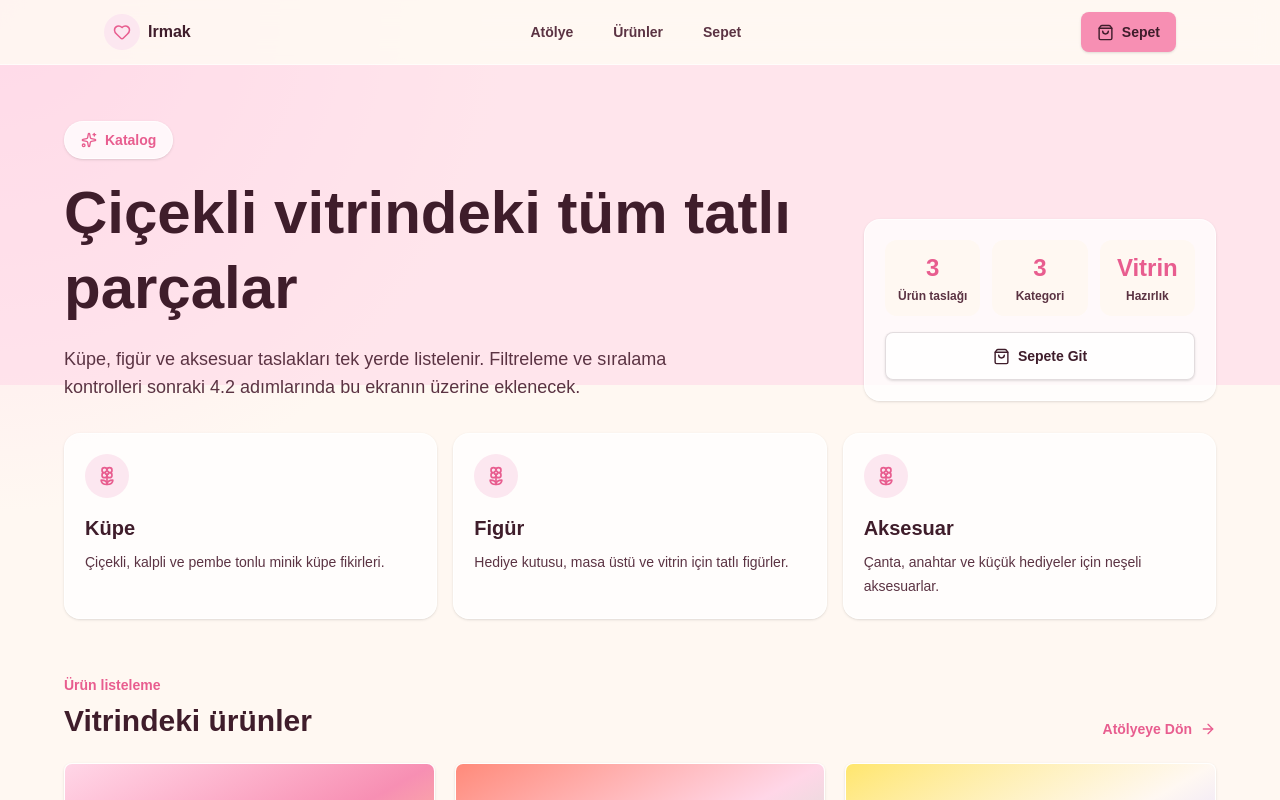
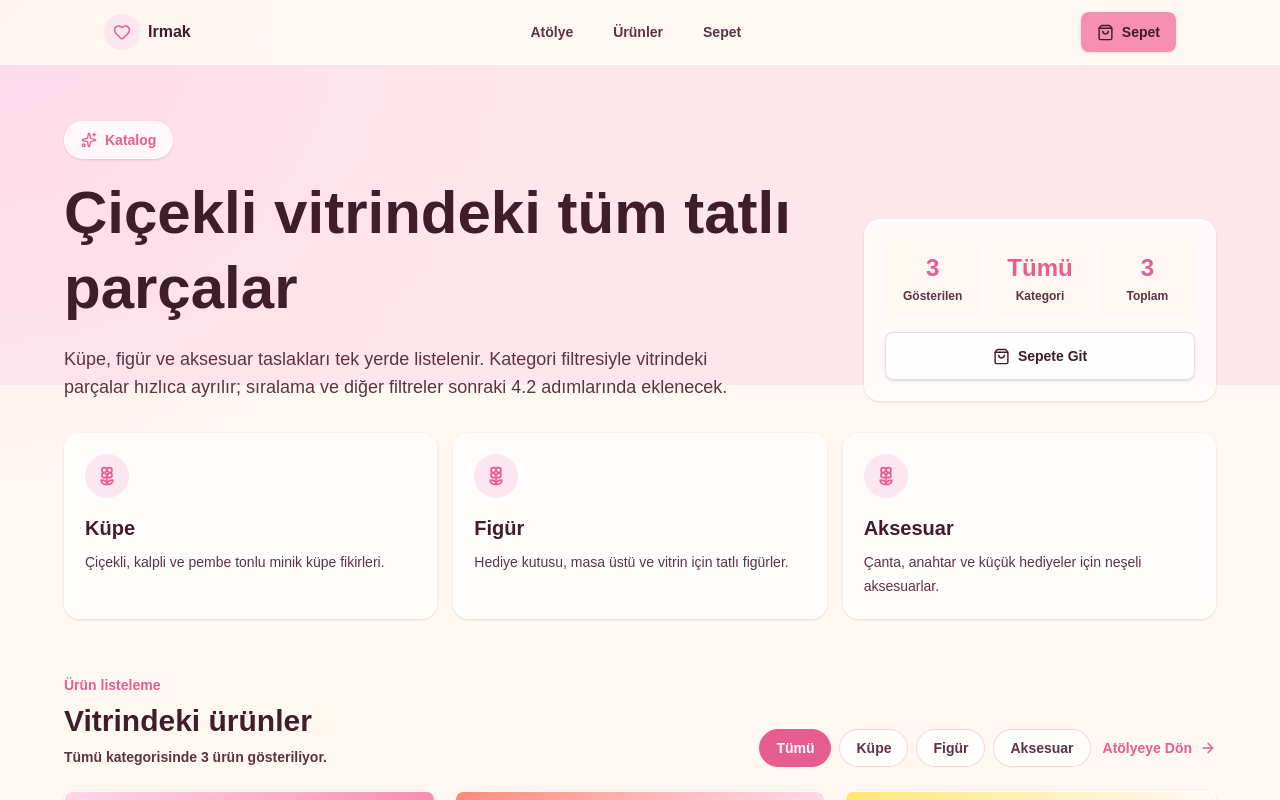
Before and after one commit to emir-ertunc/Irmak-Web, a Next.js app: page /urunler in a window 1280 px wide. Shown: the top 800 px of the page. Built offline with nearby package versions, Linux system fonts and the light colour scheme.

Commit message:
Faz 4.2 kategori filtresini ekle

```diff
--- a/src/app/(shop)/urunler/page.tsx
+++ b/src/app/(shop)/urunler/page.tsx
@@ -4,33 +4,85 @@ import { ProductCard } from "@/components/shop/product-card";
 import { LinkButton } from "@/components/ui/button";
 import { previewProducts } from "@/lib/catalog/preview-products";
 
-const catalogHighlights = [
-  { label: "Ürün taslağı", value: previewProducts.length.toString() },
-  { label: "Kategori", value: "3" },
-  { label: "Hazırlık", value: "Vitrin" }
-];
-
 const catalogCategories = [
   {
     description: "Çiçekli, kalpli ve pembe tonlu minik küpe fikirleri.",
+    href: "/urunler?kategori=kupe",
+    slug: "kupe",
     title: "Küpe"
   },
   {
     description: "Hediye kutusu, masa üstü ve vitrin için tatlı figürler.",
+    href: "/urunler?kategori=figur",
+    slug: "figur",
     title: "Figür"
   },
   {
     description: "Çanta, anahtar ve küçük hediyeler için neşeli aksesuarlar.",
+    href: "/urunler?kategori=aksesuar",
+    slug: "aksesuar",
     title: "Aksesuar"
   }
 ];
 
-export default function CatalogPage() {
+const categoryFilters = [
+  { href: "/urunler", slug: "tum", title: "Tümü" },
+  ...catalogCategories.map(({ href, slug, title }) => ({ href, slug, title }))
+];
+
+function normalizeCategory(value?: string | string[]) {
+  const category = Array.isArray(value) ? value[0] : value;
+
+  if (!category) {
+    return "tum";
+  }
+
+  return categoryFilters.some((filter) => filter.slug === category)
+    ? category
+    : "tum";
+}
+
+function normalizeProductCategory(category: string) {
+  return category
+    .toLocaleLowerCase("tr-TR")
+    .replace("ü", "u")
+    .replace("ğ", "g")
+    .replace("ı", "i")
+    .replace("ş", "s")
+    .replace("ö", "o")
+    .replace("ç", "c");
+}
+
+type CatalogPageProps = {
+  searchParams?: Promise<{
+    kategori?: string | string[];
+  }>;
+};
+
+export default async function CatalogPage({ searchParams }: CatalogPageProps) {
+  const params = await searchParams;
+  const activeCategory = normalizeCategory(params?.kategori);
+  const activeCategoryLabel =
+    categoryFilters.find((filter) => filter.slug === activeCategory)?.title ??
+    "Tümü";
+  const visibleProducts =
+    activeCategory === "tum"
+      ? previewProducts
+      : previewProducts.filter(
+          (product) =>
+            normalizeProductCategory(product.category) === activeCategory
+        );
+  const catalogHighlights = [
+    { label: "Gösterilen", value: visibleProducts.length.toString() },
+    { label: "Kategori", value: activeCategoryLabel },
+    { label: "Toplam", value: previewProducts.length.toString() }
+  ];
+
   return (
     <main className="w-full max-w-full overflow-hidden">
       <section className="relative isolate px-6 py-10 sm:px-10 sm:py-14">
         <div className="absolute inset-x-0 top-0 -z-10 h-80 bg-[#FFD6E7]/55" />
-        <div className="mx-auto w-full max-w-6xl min-w-0">
+        <div className="mx-auto w-full max-w-[calc(100vw-3rem)] min-w-0 sm:max-w-6xl">
           <div className="grid min-w-0 gap-8 lg:grid-cols-[1fr_22rem] lg:items-end">
             <div className="min-w-0">
               <p className="mb-4 inline-flex items-center gap-2 rounded-full border border-white/70 bg-white/75 px-4 py-2 text-sm font-black text-[#E85D8F] shadow-sm">
@@ -40,14 +92,14 @@ export default function CatalogPage() {
               <h1 className="max-w-3xl break-words text-4xl font-black leading-tight text-[#3F1D2B] sm:text-6xl">
                 Çiçekli vitrindeki tüm tatlı parçalar
               </h1>
-              <p className="mt-5 max-w-2xl break-words text-base leading-7 text-[#5B3343] sm:text-lg">
+              <p className="mt-5 w-full max-w-2xl break-words text-base leading-7 text-[#5B3343] sm:text-lg">
                 Küpe, figür ve aksesuar taslakları tek yerde listelenir.
-                Filtreleme ve sıralama kontrolleri sonraki 4.2 adımlarında bu
-                ekranın üzerine eklenecek.
+                Kategori filtresiyle vitrindeki parçalar hızlıca ayrılır;
+                sıralama ve diğer filtreler sonraki 4.2 adımlarında eklenecek.
               </p>
             </div>
 
-            <div className="min-w-0 rounded-2xl border border-white/75 bg-white/75 p-5 shadow-sm">
+            <div className="w-full max-w-full min-w-0 overflow-hidden rounded-2xl border border-white/75 bg-white/75 p-5 shadow-sm">
               <div className="grid gap-3 sm:grid-cols-3">
                 {catalogHighlights.map((item) => (
                   <div
@@ -76,11 +128,15 @@ export default function CatalogPage() {
 
           <div className="mt-8 grid gap-4 md:grid-cols-3">
             {catalogCategories.map((category) => (
-              <div
-                className="rounded-2xl border border-white/75 bg-white/75 p-5 shadow-sm"
+              <Link
+                aria-current={
+                  activeCategory === category.slug ? "page" : undefined
+                }
+                className="group rounded-2xl border border-white/75 bg-white/75 p-5 shadow-sm outline-none transition hover:-translate-y-1 hover:border-[#F78FB3] hover:shadow-md focus-visible:ring-2 focus-visible:ring-[#E85D8F] aria-[current=page]:border-[#E85D8F] aria-[current=page]:bg-[#FFF8F2]"
+                href={category.href}
                 key={category.title}
               >
-                <span className="grid size-11 place-items-center rounded-full bg-[#FCE7F0] text-[#E85D8F]">
+                <span className="grid size-11 place-items-center rounded-full bg-[#FCE7F0] text-[#E85D8F] transition group-hover:rotate-6 group-hover:scale-105">
                   <Flower2 aria-hidden="true" size={20} />
                 </span>
                 <h2 className="mt-4 text-xl font-black text-[#3F1D2B]">
@@ -89,15 +145,15 @@ export default function CatalogPage() {
                 <p className="mt-2 break-words text-sm leading-6 text-[#5B3343]">
                   {category.description}
                 </p>
-              </div>
+              </Link>
             ))}
           </div>
         </div>
       </section>
 
       <section className="px-6 pb-14 sm:px-10 sm:pb-16">
-        <div className="mx-auto w-full max-w-6xl min-w-0">
-          <div className="mb-6 flex flex-col gap-3 sm:flex-row sm:items-end sm:justify-between">
+        <div className="mx-auto w-full max-w-[calc(100vw-3rem)] min-w-0 sm:max-w-6xl">
+          <div className="mb-6 flex flex-col gap-4 lg:flex-row lg:items-end lg:justify-between">
             <div>
               <p className="text-sm font-black text-[#E85D8F]">
                 Ürün listeleme
@@ -105,7 +161,29 @@ export default function CatalogPage() {
               <h2 className="mt-2 text-3xl font-black text-[#3F1D2B]">
                 Vitrindeki ürünler
               </h2>
+              <p className="mt-2 text-sm font-bold text-[#5B3343]">
+                {activeCategoryLabel} kategorisinde {visibleProducts.length}{" "}
+                ürün gösteriliyor.
+              </p>
             </div>
+            <div className="flex flex-col gap-3 sm:flex-row sm:items-center">
+              <nav
+                aria-label="Kategori filtresi"
+                className="flex max-w-full flex-wrap gap-2"
+              >
+                {categoryFilters.map((filter) => (
+                  <Link
+                    aria-current={
+                      activeCategory === filter.slug ? "page" : undefined
+                    }
+                    className="rounded-full border border-[#F78FB3]/40 bg-white/80 px-4 py-2 text-sm font-black text-[#5B3343] outline-none transition hover:-translate-y-0.5 hover:border-[#E85D8F] hover:text-[#E85D8F] focus-visible:ring-2 focus-visible:ring-[#E85D8F] aria-[current=page]:border-[#E85D8F] aria-[current=page]:bg-[#E85D8F] aria-[current=page]:text-white"
+                    href={filter.href}
+                    key={filter.slug}
+                  >
+                    {filter.title}
+                  </Link>
+                ))}
+              </nav>
               <Link
                 className="inline-flex items-center gap-2 text-sm font-black text-[#E85D8F] outline-none transition hover:translate-x-1 focus-visible:ring-2 focus-visible:ring-[#E85D8F]"
                 href="/"
@@ -114,12 +192,27 @@ export default function CatalogPage() {
                 <ArrowRight aria-hidden="true" size={16} />
               </Link>
             </div>
+          </div>
 
+          {visibleProducts.length > 0 ? (
             <div className="grid gap-5 md:grid-cols-3">
-            {previewProducts.map((product) => (
+              {visibleProducts.map((product) => (
                 <ProductCard key={product.slug} product={product} />
               ))}
             </div>
+          ) : (
+            <div className="rounded-2xl border border-dashed border-[#F78FB3] bg-white/75 p-8 text-center">
+              <p className="text-lg font-black text-[#3F1D2B]">
+                Bu kategoride ürün yok.
+              </p>
+              <p className="mt-2 text-sm font-bold text-[#5B3343]">
+                Tüm ürünlere dönerek vitrine yeniden bakabilirsin.
+              </p>
+              <LinkButton className="mt-5" href="/urunler" variant="secondary">
+                Tümünü Göster
+              </LinkButton>
+            </div>
+          )}
         </div>
       </section>
     </main>
```
Also changed, not shown: 2 other files (tests, documents, lock files or other folders). Lines whose indentation alone changed are shown as unchanged.
